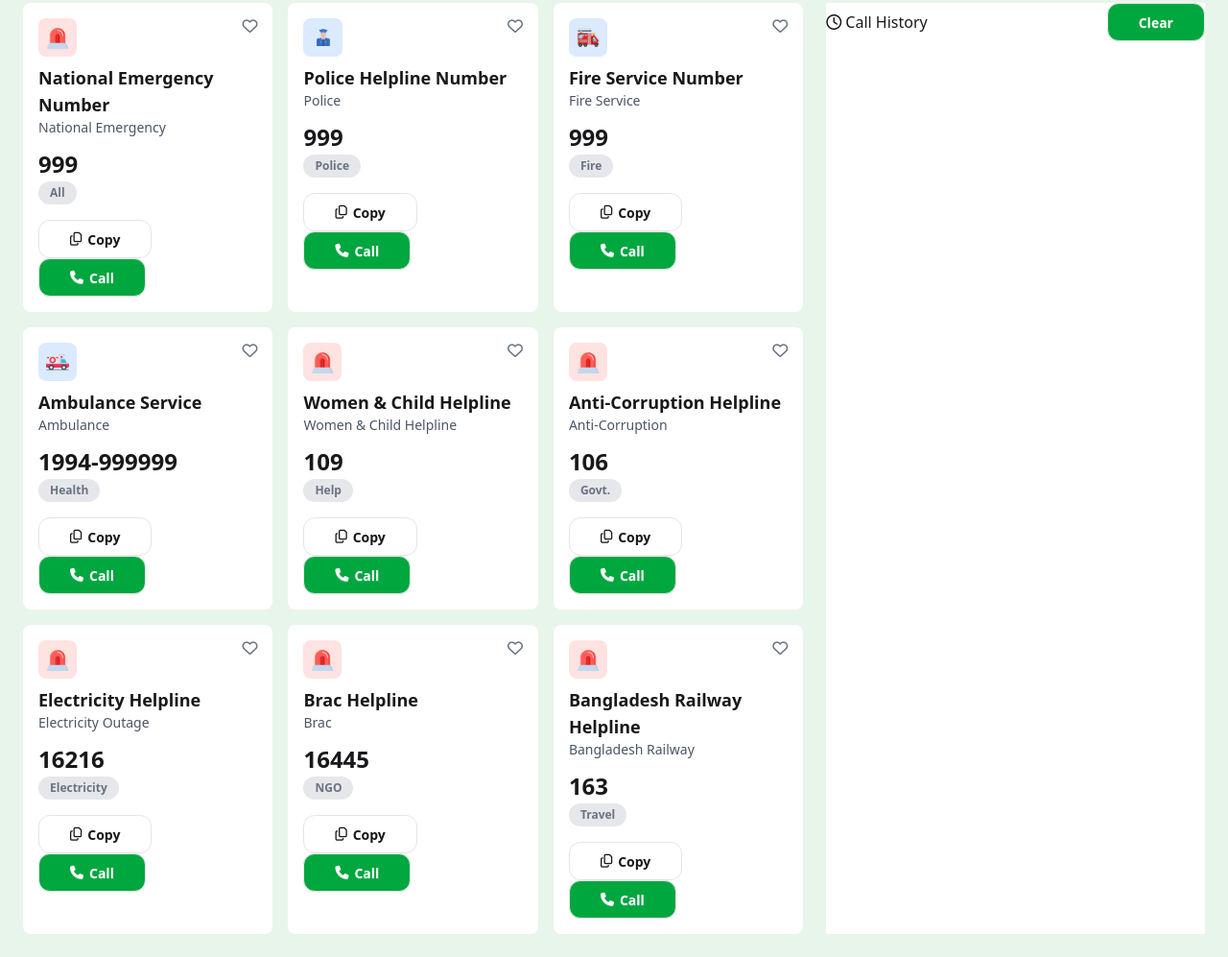
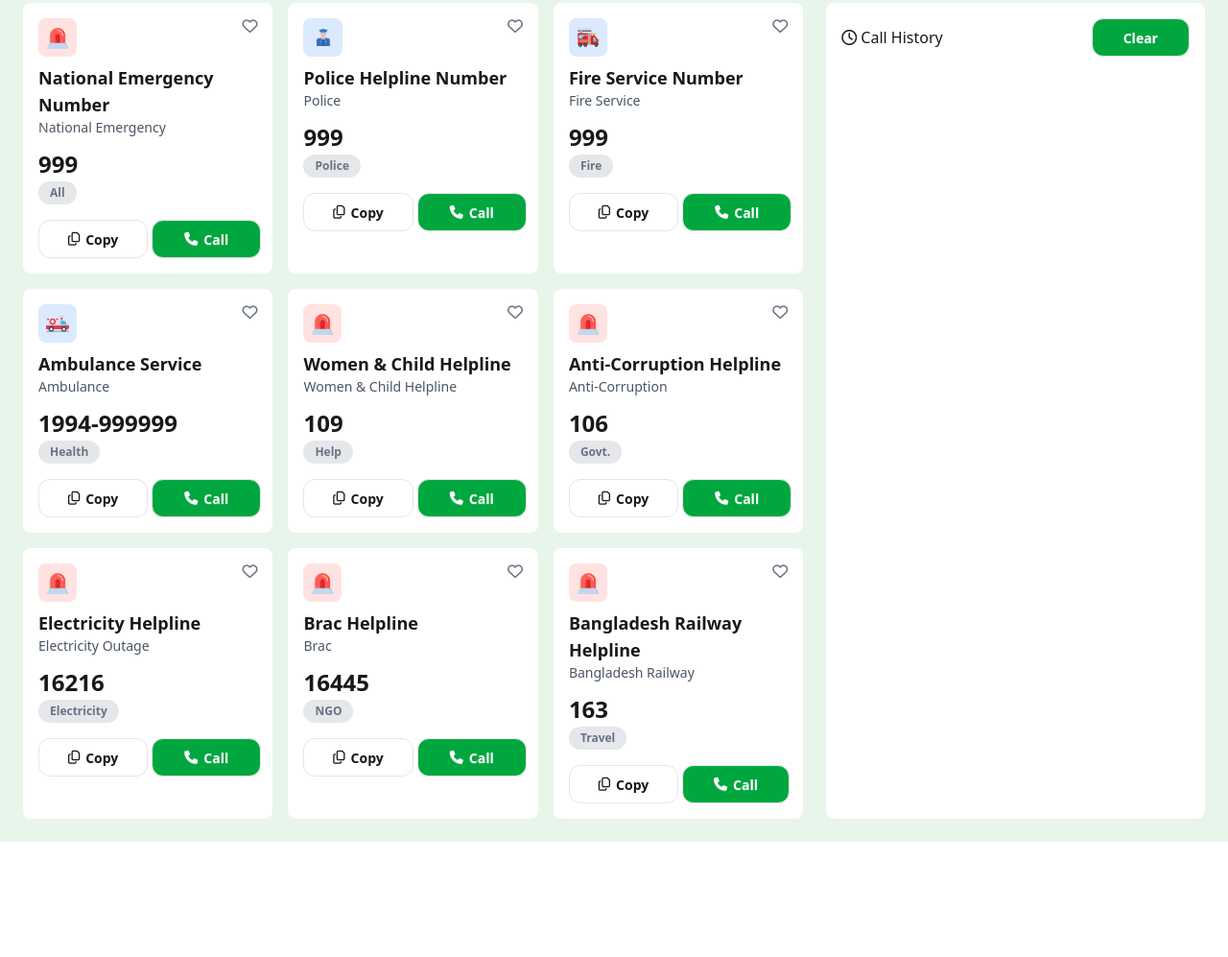
Before and after one commit to Moazzem-Hossain-Sowrov/Assignment-05, a plain HTML site: page index.html in a window 1280 px wide. Shown: the part 375-1372 px from the top of the page at 96% size. After the commit the page ends 1252 px from the top, so only its background shows below. Drawn offline with nearby package versions, Linux system fonts and the light colour scheme.

Commit message:
Html code Adjustment

```diff
--- a/index.html
+++ b/index.html
@@ -15,14 +15,14 @@
 </head>
 <body>
 
- <!-- Added Navbar Section -->
+ <!-- Navbar Section -->
 
    <nav class="flex justify-between items-center p-4 bg-white">
       <div class="flex justify-between items-center ">
          <img class="h-6" src="./assets/logo.png" alt="">
          <h1 class="ml-2 text-green-800 font-bold text-[20px]">Emergency <br> Service</h1>
       </div>
-      <div class="flex justify-between items-center space-x-3">
+      <div class="flex justify-between items-center space-x-2">
          <div class="flex bg-green-100 px-6 py-2 rounded-3xl">
             <span id="heart-count">0</span>
             <img class="h-6 ml-2" src="./assets/heart.png" alt="Heart">
@@ -38,7 +38,7 @@
       </div>
    </nav>
 
-   <!-- Added Hero Section -->
+   <!-- Hero Section -->
 
    <div class="text-white py-7 text-center"   style="background: linear-gradient(to right, #065f46, #0d7132, #065f46);">
       <img class="m-auto w-23 rounded-full border-white border-2" src="./assets/logo.png" alt="">
@@ -46,11 +46,11 @@
       <p class="text-[20px]">Government Emergency Service at Your Fingertip - A Project by Government of People Republic of Bangladesh</p>
    </div>
 
-   <!-- Adding Main Section -->
+   <!-- Main Section -->
 
    <main class="bg-[#e8f5ea] pt-12 grid grid-cols-1 md:grid-cols-3 gap-6 p-6">
 
-      <!-- card section -->
+      <!-- Card section -->
 
       <section id="cards" class="grid grid-cols-1 gap-4 md:col-span-2 sm:grid-cols-2 lg:grid-cols-3">
 
@@ -68,10 +68,10 @@
 
          </div>
 
-         <div>
-               <button class="btn btn-soft px-8 rounded-xl bg-white"><i class="fa-regular fa-copy"></i>Copy</button>
+         <div class="flex gap-1">
+            <button class="btn btn-soft w-1/2 rounded-xl bg-white"><i class="fa-regular fa-copy"></i>Copy</button>
 
-               <button class="btn bg-green-600 text-white px-8 rounded-xl"><i class="fa-solid fa-phone"></i>Call</button>
+            <button class="btn bg-green-600 text-white px-8 rounded-xl w-1/2"><i class="fa-solid fa-phone"></i>Call</button>
 
          </div>
       </div>
@@ -88,10 +88,10 @@
             <p class="font-bold text-2xl " data-number="999">999</p>
             <span class="inline-block bg-gray-200 rounded-full px-3 py-1 text-xs font-semibold text-gray-500 mb-4">Police</span>
          </div>
-         <div>
-               <button class="btn btn-soft px-8 rounded-xl bg-white"><i class="fa-regular fa-copy"></i>Copy</button>
+         <div class="flex gap-1">
+            <button class="btn btn-soft w-1/2 rounded-xl bg-white"><i class="fa-regular fa-copy"></i>Copy</button>
 
-               <button class="btn bg-green-600 text-white px-8 rounded-xl"><i class="fa-solid fa-phone"></i>Call</button>
+            <button class="btn bg-green-600 text-white px-8 rounded-xl w-1/2"><i class="fa-solid fa-phone"></i>Call</button>
 
          </div>
       </div>
@@ -109,10 +109,10 @@
             <p class="font-bold text-2xl " data-number="999">999</p>
             <span class="inline-block bg-gray-200 rounded-full px-3 py-1 text-xs font-semibold text-gray-500 mb-4">Fire</span>
             </div>
-            <div>
-               <button class="btn btn-soft px-8 rounded-xl bg-white"><i class="fa-regular fa-copy"></i>Copy</button>
+            <div class="flex gap-1">
+               <button class="btn btn-soft px-8 rounded-xl bg-white w-1/2"><i class="fa-regular fa-copy"></i>Copy</button>
 
-               <button class="btn bg-green-600 text-white px-8 rounded-xl"><i class="fa-solid fa-phone"></i>Call</button>
+               <button class="btn bg-green-600 text-white px-8 rounded-xl w-1/2"><i class="fa-solid fa-phone"></i>Call</button>
 
             </div>
       </div>
@@ -130,11 +130,10 @@
             <p class="font-bold text-2xl " data-number="999">1994-999999</p>
             <span class="inline-block bg-gray-200 rounded-full px-3 py-1 text-xs font-semibold text-gray-500 mb-4">Health</span>
          </div>
-         <div>
-               <button class="btn btn-soft px-8 rounded-xl bg-white"><i class="fa-regular fa-copy"></i>Copy</button>
+         <div class="flex gap-1">
+            <button class="btn btn-soft px-8 rounded-xl bg-white w-1/2"><i class="fa-regular fa-copy"></i>Copy</button>
 
-               <button class="btn bg-green-600 text-white px-8 rounded-xl"><i class="fa-solid fa-phone"></i>Call</button>
-
+            <button class="btn bg-green-600 text-white px-8 rounded-xl w-1/2"><i class="fa-solid fa-phone"></i>Call</button>
          </div>
       </div>
 
@@ -151,10 +150,10 @@
             <p class="font-bold text-2xl " data-number="999">109</p>
             <span class="inline-block bg-gray-200 rounded-full px-3 py-1 text-xs font-semibold text-gray-500 mb-4">Help</span>
          </div>
-         <div>
-               <button class="btn btn-soft px-8 rounded-xl bg-white"><i class="fa-regular fa-copy"></i>Copy</button>
+         <div class="flex gap-1">
+            <button class="btn btn-soft px-8 rounded-xl bg-white w-1/2"><i class="fa-regular fa-copy"></i>Copy</button>
 
-               <button class="btn bg-green-600 text-white px-8 rounded-xl"><i class="fa-solid fa-phone"></i>Call</button>
+            <button class="btn bg-green-600 text-white px-8 rounded-xl w-1/2"><i class="fa-solid fa-phone"></i>Call</button>
 
          </div>
       </div>
@@ -175,11 +174,10 @@
             <span class="inline-block bg-gray-200 rounded-full px-3 py-1 text-xs font-semibold text-gray-500 mb-4">Govt.</span>
          </div>
 
-         <div>
-               <button class="btn btn-soft px-8 rounded-xl bg-white"><i class="fa-regular fa-copy"></i>Copy</button>
+         <div class="flex gap-1">
+            <button class="btn btn-soft px-8 rounded-xl bg-white w-1/2"><i class="fa-regular fa-copy"></i>Copy</button>
 
-               <button class="btn bg-green-600 text-white px-8 rounded-xl"><i class="fa-solid fa-phone"></i>Call</button>
-
+            <button class="btn bg-green-600 text-white px-8 rounded-xl w-1/2"><i class="fa-solid fa-phone"></i>Call</button>
          </div>
       </div>
 
@@ -197,10 +195,10 @@
             <p class="font-bold text-2xl " data-number="999">16216</p>
             <span class="inline-block bg-gray-200 rounded-full px-3 py-1 text-xs font-semibold text-gray-500 mb-4">Electricity</span>
          </div>
-         <div>
-               <button class="btn btn-soft px-8 rounded-xl bg-white"><i class="fa-regular fa-copy"></i>Copy</button>
+         <div class="flex gap-1">
+            <button class="btn btn-soft px-8 rounded-xl bg-white w-1/2"><i class="fa-regular fa-copy"></i>Copy</button>
 
-               <button class="btn bg-green-600 text-white px-8 rounded-xl"><i class="fa-solid fa-phone"></i>Call</button>
+            <button class="btn bg-green-600 text-white px-8 rounded-xl w-1/2"><i class="fa-solid fa-phone"></i>Call</button>
 
          </div>
       </div>
@@ -221,10 +219,10 @@
             <span class="inline-block bg-gray-200 rounded-full px-3 py-1 text-xs font-semibold text-gray-500 mb-4">NGO</span>
          </div>
 
-         <div>
-               <button class="btn btn-soft px-8 rounded-xl bg-white"><i class="fa-regular fa-copy"></i>Copy</button>
+         <div class="flex gap-1">
+            <button class="btn btn-soft px-8 rounded-xl bg-white w-1/2"><i class="fa-regular fa-copy"></i>Copy</button>
 
-               <button class="btn bg-green-600 text-white px-8 rounded-xl"><i class="fa-solid fa-phone"></i>Call</button>
+            <button class="btn bg-green-600 text-white px-8 rounded-xl w-1/2"><i class="fa-solid fa-phone"></i>Call</button>
 
          </div>
       </div>
@@ -245,10 +243,10 @@
             <span class="inline-block bg-gray-200 rounded-full px-3 py-1 text-xs font-semibold text-gray-500 mb-4">Travel</span>
          </div>
 
-         <div>
-               <button class="btn btn-soft px-8 rounded-xl bg-white"><i class="fa-regular fa-copy"></i>Copy</button>
+         <div class="flex gap-1">
+            <button class="btn btn-soft px-8 rounded-xl bg-white w-1/2"><i class="fa-regular fa-copy"></i>Copy</button>
 
-               <button class="btn bg-green-600 text-white px-8 rounded-xl"><i class="fa-solid fa-phone"></i>Call</button>
+            <button class="btn bg-green-600 text-white px-8 rounded-xl"><i class="fa-solid fa-phone w-1/2"></i>Call</button>
 
          </div>
       </div>
@@ -256,27 +254,25 @@
 
       </section>
 
-      <!-- Adding Call-History section -->
-      <div id="call-History" class="bg-white ">
-         <div class="flex items-center justify-between">
+      <!-- History section -->
+
+      <div class="bg-white p-4 rounded-lg ">
+         <div class="flex items-center justify-between mb-6">
             <div class="flex items-center gap-1">
                <i class="fa-regular fa-clock"></i>
                <h2>Call History</h2>
             </div>
-            <button class="btn bg-green-600 text-white px-8 rounded-xl">Clear</button>
+            <button id="call-History" class="btn bg-green-600 text-white px-8 rounded-xl">Clear</button>
+         </div>
 
-         </div>
          <div id="history">
 
          </div>
       </div>
 
-
-
    </main>
 
-
-
+<script src="./index.js"></script>
 
 </body>
 </html>
```
Also changed, not shown: index.js (added).
